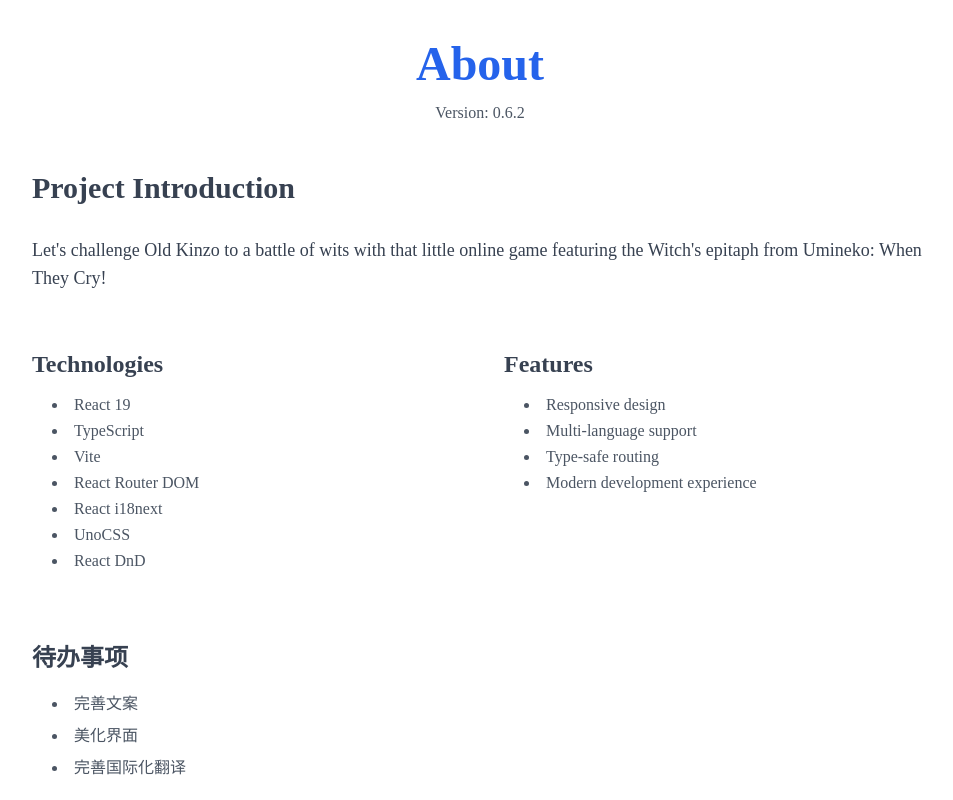
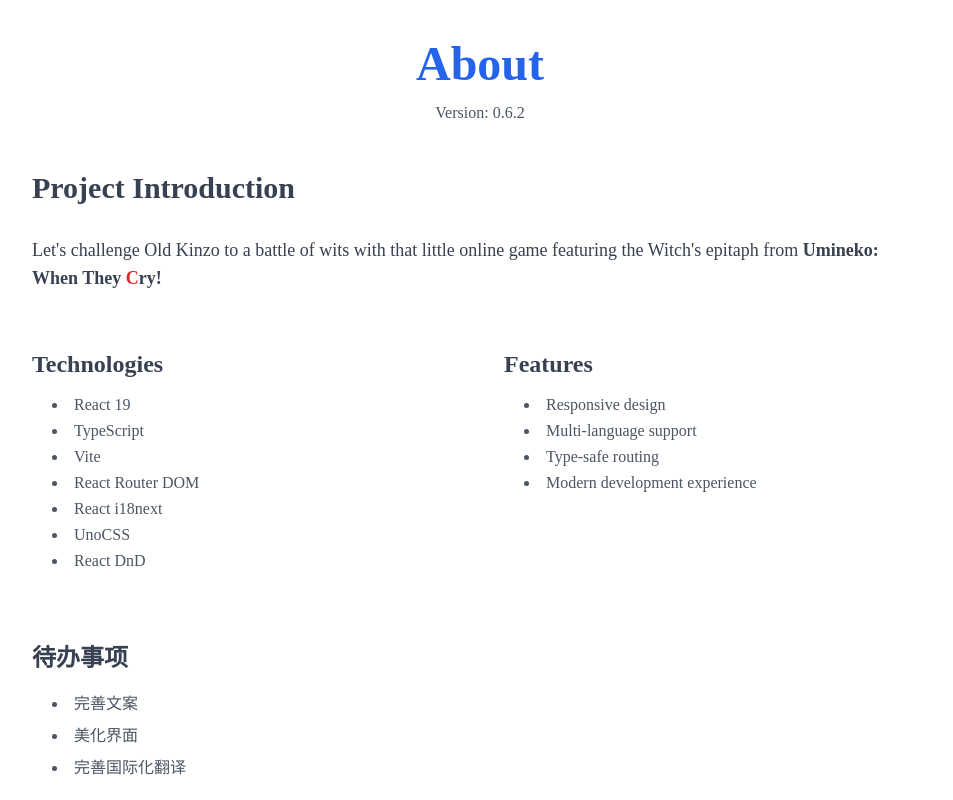
Before and after one commit to iuuko/umineko-epitaph, a React (Vite) app: page /about in a window 1280 px wide. Shown: the top 800 px of the page, without its empty margins (160-1113 px from the left). Built offline with nearby package versions, Linux system fonts and the light colour scheme.

Commit message:
i18n: 海猫名称加粗，红字

```diff
--- a/src/locales/en-US.json
+++ b/src/locales/en-US.json
@@ -40,7 +40,7 @@
       "title": "About",
       "description": "Learn more about this project",
       "projectTitle": "Project Introduction",
-      "projectDescription": "Let's challenge Old Kinzo to a battle of wits with that little online game featuring the Witch's epitaph from Umineko: When They Cry!",
+      "projectDescription": "Let's challenge Old Kinzo to a battle of wits with that little online game featuring the Witch's epitaph from <bold>Umineko: When They <red>C</red>ry!</bold>",
       "technologiesTitle": "Technologies",
       "featuresTitle": "Features",
       "feature1": "Responsive design",
--- a/src/locales/ja-JP.json
+++ b/src/locales/ja-JP.json
@@ -40,7 +40,7 @@
       "title": "について",
       "description": "このプロジェクトについて詳しく知る",
       "projectTitle": "プロジェクト紹介",
-      "projectDescription": "『うみねこのなく頃に』に登場する魔女の碑文のオンライン・ミニゲームで、金蔵おじいちゃんと知恵比べをしてみましょう！",
+      "projectDescription": "『<bold>うみねこの<red>な</red>く頃に</bold>』に登場する魔女の碑文のオンライン・ミニゲームで、金蔵おじいちゃんと知恵比べをしてみましょう！",
       "technologiesTitle": "技術スタック",
       "featuresTitle": "機能",
       "feature1": "レスポンシブデザイン",
--- a/src/locales/zh-CN.json
+++ b/src/locales/zh-CN.json
@@ -40,7 +40,7 @@
       "title": "关于",
       "description": "了解更多关于这个项目的信息",
       "projectTitle": "项目介绍",
-      "projectDescription": "海猫<red>鸣</red>泣之时中出现的魔女碑文的在线小游戏，来和金藏老头进行智慧比拼吧。",
+      "projectDescription": "<bold>海猫<red>鸣</red>泣之时</bold>中出现的魔女碑文的在线小游戏，来和金藏老头进行智慧比拼吧。",
       "technologiesTitle": "技术栈",
       "featuresTitle": "功能特性",
       "feature1": "响应式设计",
--- a/src/pages/About.tsx
+++ b/src/pages/About.tsx
@@ -1,4 +1,4 @@
-import { useTranslation } from "react-i18next";
+import { useTranslation, Trans } from "react-i18next";
 import Navigation from "@/components/Navigation";
 import LanguageSwitcher from "@/components/LanguageSwitcher";
 import { useDocTitle } from "@/hooks/useDocTitle";
@@ -25,7 +25,7 @@
               {t("pages.about.projectTitle")}
             </h2>
             <p className="text-base sm:text-lg leading-relaxed text-gray-700 mb-8">
-              {t("pages.about.projectDescription")}
+              <Trans i18nKey="pages.about.projectDescription" components={{ bold: <b />, red: <span text="red-6" /> }} />
             </p>
 
             <div className="grid md:grid-cols-2 gap-x-12 gap-y-8">
```
